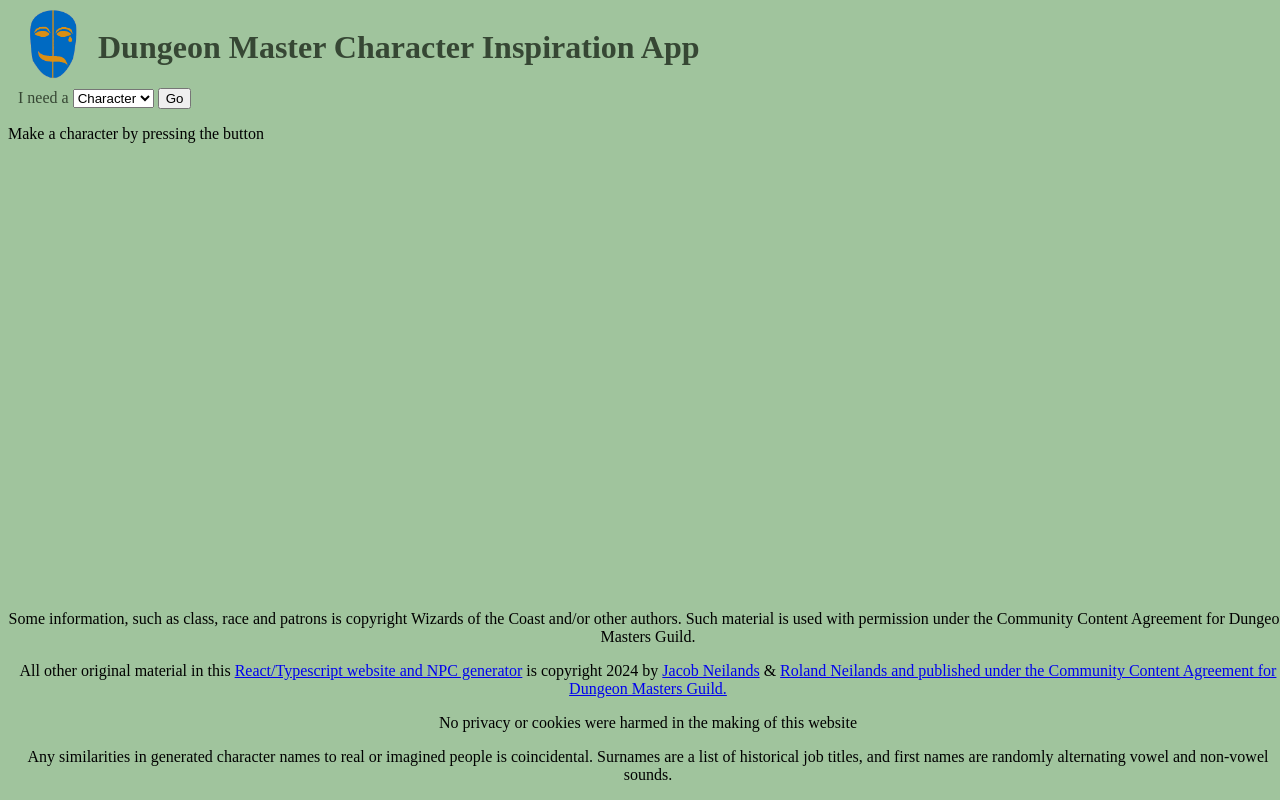
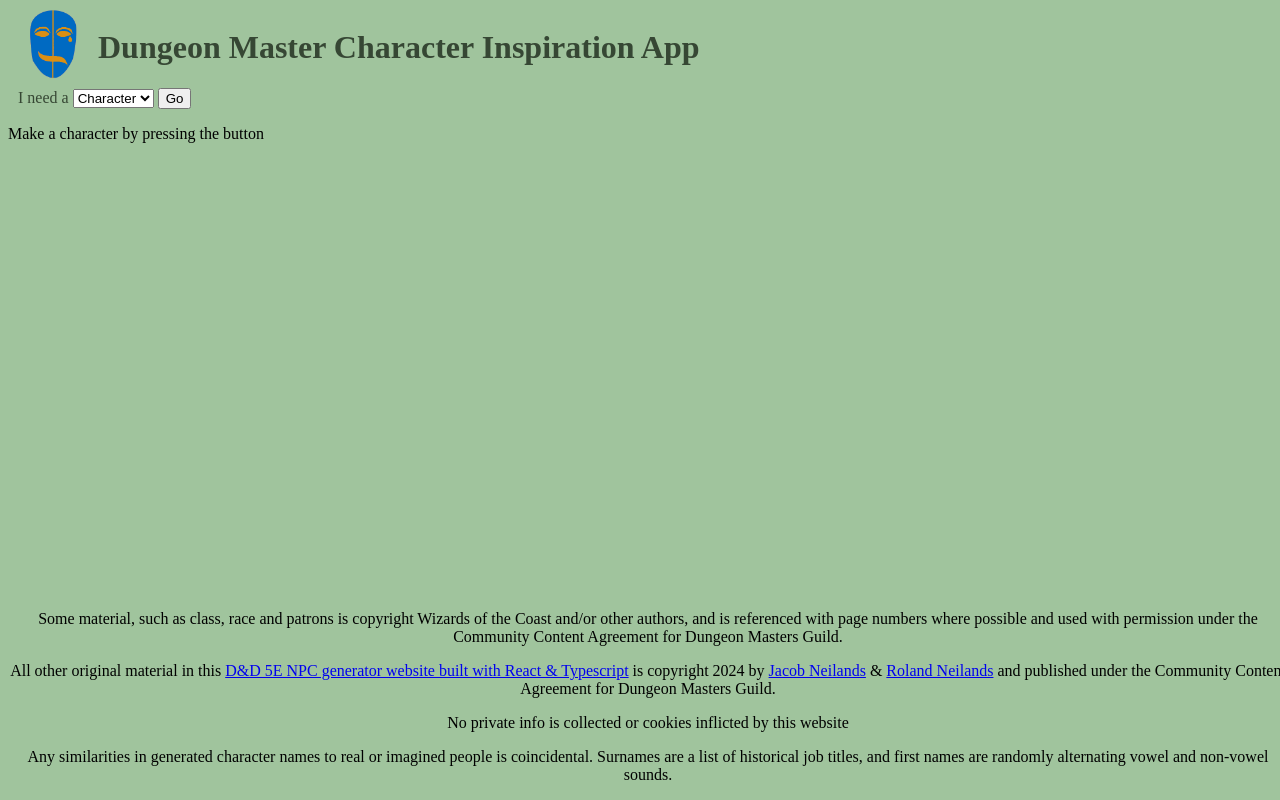
Before and after one commit to Wraith908/personal-website, a React (Create React App) app: page / in a window 1280 px wide. Built offline with nearby package versions, Linux system fonts and the light colour scheme.

Commit message:
fix footer link and wording

```diff
--- a/src/components/FooterDetails.tsx
+++ b/src/components/FooterDetails.tsx
@@ -4,9 +4,9 @@ export default function FooterDetails() {
 
     return(
         <div className="footer text-center">
-            <p>Some information, such as class, race and patrons is copyright Wizards of the Coast and/or other authors. Such material is used with permission under the Community Content Agreement for Dungeon Masters Guild.</p>
-            <p>All other original material in this <a href="https://github.com/Wraith908/personal-website">React/Typescript website and NPC generator</a> is copyright 2024 by <a href="https://www.linkedin.com/in/jacob-neilands-2748421b4/">Jacob Neilands</a> & <a href="https://www.linkedin.com/in/rolandneilands/">Roland Neilands and published under the Community Content Agreement for Dungeon Masters Guild.</a> </p>
-            <p>No privacy or cookies were harmed in the making of this website</p>
+            <p>Some material, such as class, race and patrons is copyright Wizards of the Coast and/or other authors, and is referenced with page numbers where possible and used with permission under the Community Content Agreement for Dungeon Masters Guild.</p>
+            <p>All other original material in this <a href="https://github.com/Wraith908/personal-website">D&D 5E NPC generator website built with React & Typescript</a> is copyright 2024 by <a href="https://www.linkedin.com/in/jacob-neilands-2748421b4/">Jacob Neilands</a> & <a href="https://www.linkedin.com/in/rolandneilands/">Roland Neilands</a> and published under the Community Content Agreement for Dungeon Masters Guild. </p>
+            <p>No private info is collected or cookies inflicted by this website</p>
             <p>Any similarities in generated character names to real or imagined people is coincidental. Surnames are a list of historical job titles, and first names are randomly alternating vowel and non-vowel sounds.</p>
         </div>
     )
```
